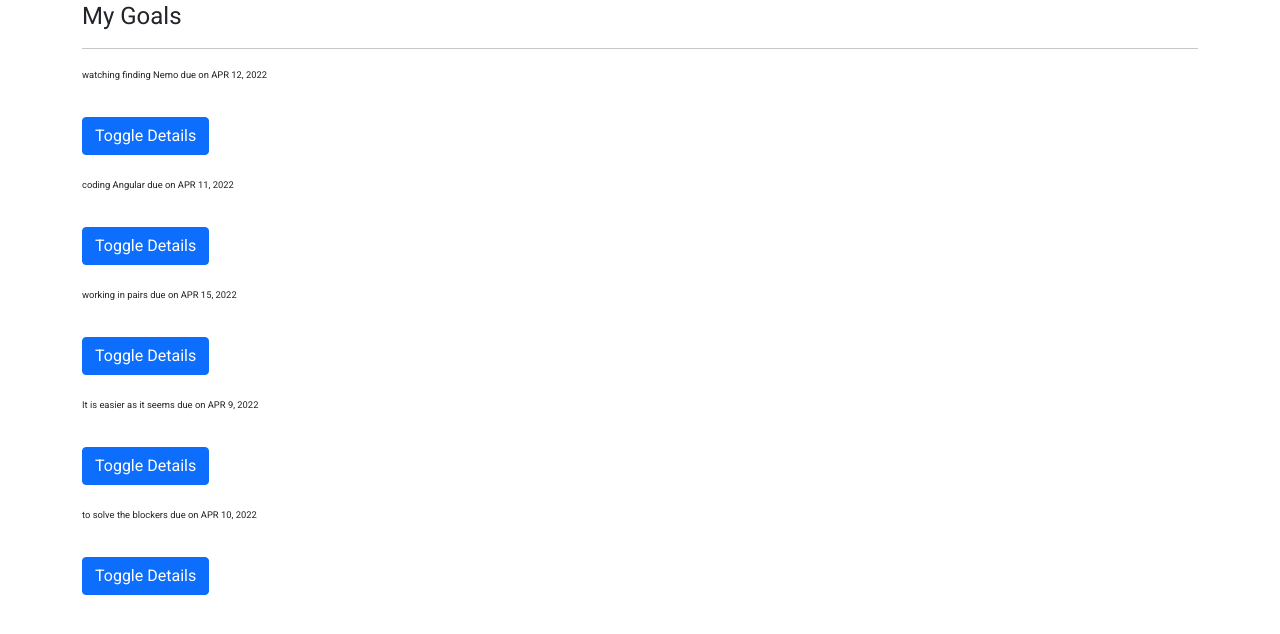
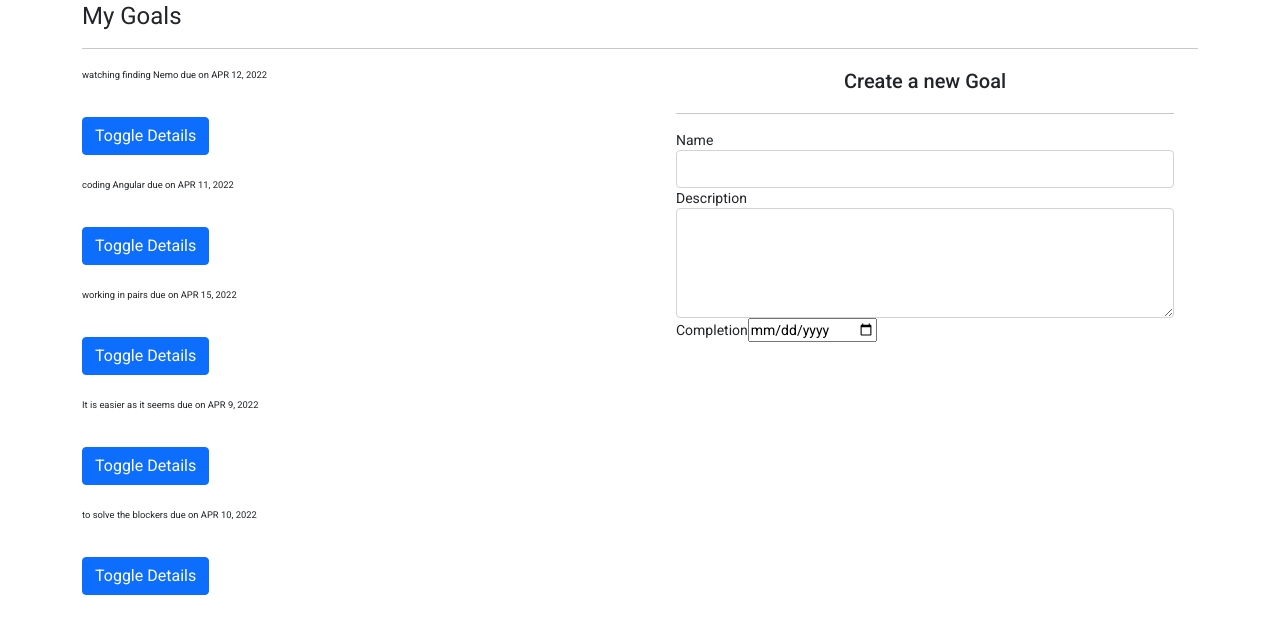
Before and after one commit to BeatriceWambuiMbugua/Goals, an Angular app: page / in a window 1280 px wide. Shown: the top 634 px of the page. Built offline with nearby package versions, Linux system fonts and the light colour scheme.

Commit message:
populate goal-form component

```diff
--- a/src/app/app.module.ts
+++ b/src/app/app.module.ts
@@ -10,6 +10,7 @@
 import { BrowserAnimationsModule } from '@angular/platform-browser/animations';
 import { MatButtonModule } from '@angular/material/button';
 import { GoalFormComponent } from './goal-form/goal-form.component';
+import { FormsModule } from '@angular/forms';
 
 @NgModule({
   declarations: [
@@ -25,6 +26,7 @@
     AppRoutingModule,
     BrowserAnimationsModule,
     MatButtonModule,
+    FormsModule,
   ],
   providers: [],
   bootstrap: [AppComponent],
--- a/src/app/goal-form/goal-form.component.html
+++ b/src/app/goal-form/goal-form.component.html
@@ -1 +1,25 @@
-<p>goal-form works!</p>
+<div class="container-fluid">
+  <h2 class="text-center">Create a new Goal</h2>
+  <hr />
+  <form>
+    <div class="form-group">
+      <label for="name">Name</label>
+      <input type="text" required class="form-control" id="name" />
+      <div class="form-group">
+        <label for="description">Description</label>
+        <textarea
+          name=""
+          id="description"
+          cols="30"
+          rows="4"
+          class="form-control"
+          required
+        ></textarea>
+      </div>
+    </div>
+    <div class="form-group">
+      <label for="complete"> Completion</label>
+      <input type="date" id="complete" required />
+    </div>
+  </form>
+</div>
--- a/src/app/goal/goal.component.html
+++ b/src/app/goal/goal.component.html
@@ -22,7 +22,11 @@
         ></app-goal-detail>
       </div>
     </div>
+    <div class="col-md-6">
+      <app-goal-form></app-goal-form>
+    </div>
   </div>
+
   <!-- *ngFor is equals to For loop in JS -->
 
   <p *ngIf="goals.length > 5">Your goals are too many</p>
```
